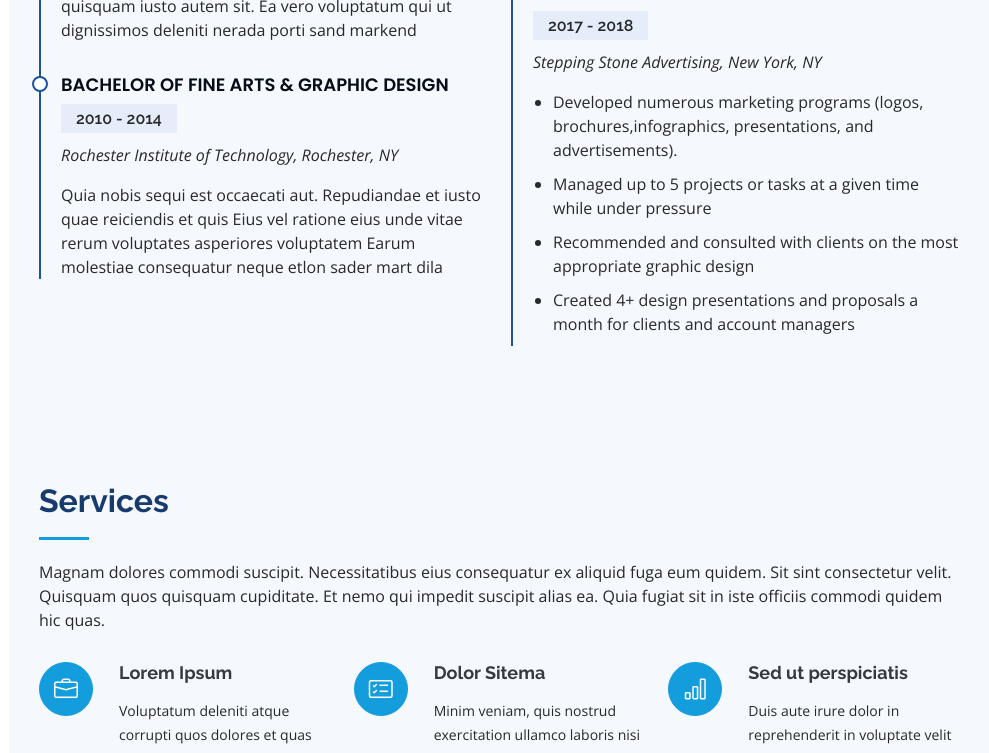
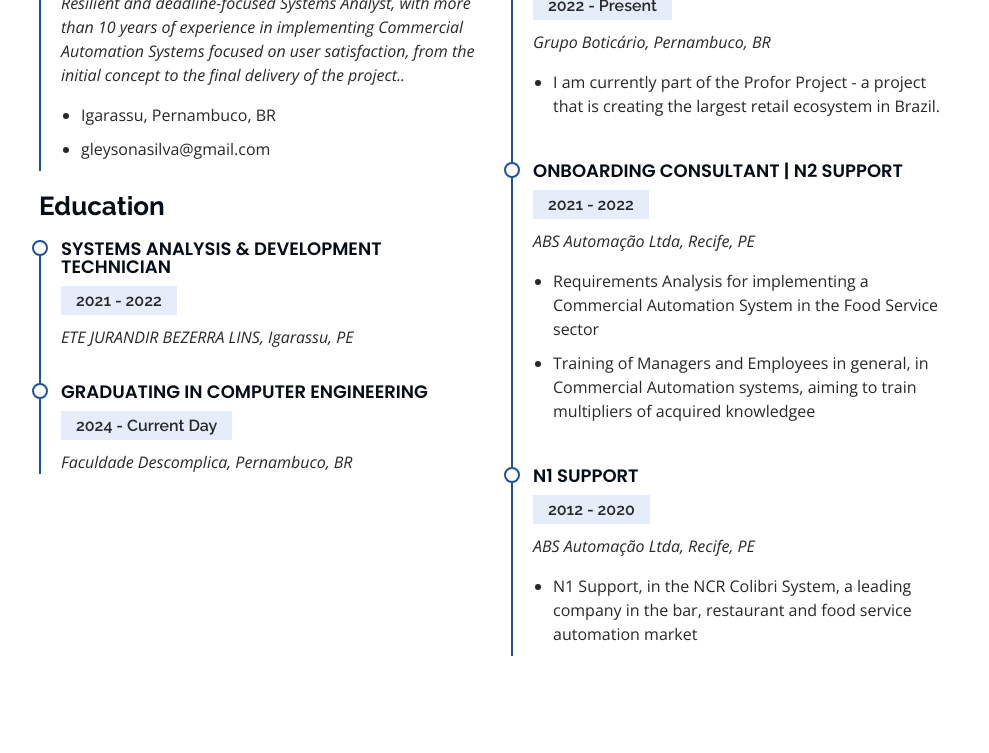
Before and after one commit to atnzpe/my_portifolio, a plain HTML site: page iPortfolio/index.html in a window 1280 px wide. Shown: the part 2047-2800 px from the top of the page, without its empty margins (291-1280 px from the left). Drawn offline with nearby package versions, Linux system fonts and the light colour scheme.

Commit message:
Atualiza arquivo index.html

```diff
--- a/iPortfolio/index.html
+++ b/iPortfolio/index.html
@@ -50,10 +50,12 @@
         <img src="assets/img/profile-img.jpg" alt="" class="img-fluid rounded-circle">
         <h1 class="text-light"><a href="index.html">Gleyson Atanázio</a></h1>
         <div class="social-links mt-3 text-center">
+          <!--
           <a href="#" class="twitter"><i class="bx bxl-twitter"></i></a>
           <a href="#" class="facebook"><i class="bx bxl-facebook"></i></a>
           <a href="#" class="instagram"><i class="bx bxl-instagram"></i></a>
           <a href="#" class="google-plus"><i class="bx bxl-skype"></i></a>
+          -->
           <a href="#" class="linkedin"><i class="bx bxl-linkedin"></i></a>
         </div>
       </div>
@@ -63,9 +65,11 @@
           <li><a href="#hero" class="nav-link scrollto active"><i class="bx bx-home"></i> <span>Home</span></a></li>
           <li><a href="#about" class="nav-link scrollto"><i class="bx bx-user"></i> <span>About</span></a></li>
           <li><a href="#resume" class="nav-link scrollto"><i class="bx bx-file-blank"></i> <span>Resume</span></a></li>
+          <!--
           <li><a href="#portfolio" class="nav-link scrollto"><i class="bx bx-book-content"></i>
               <span>Portfolio</span></a></li>
           <li><a href="#services" class="nav-link scrollto"><i class="bx bx-server"></i> <span>Services</span></a></li>
+          -->
           <li><a href="#contact" class="nav-link scrollto"><i class="bx bx-envelope"></i> <span>Contact</span></a></li>
         </ul>
       </nav><!-- .nav-menu -->
@@ -100,7 +104,7 @@
             <img src="assets/img/profile-img.jpg" class="img-fluid" alt="">
           </div>
           <div class="col-lg-8 pt-4 pt-lg-0 content" data-aos="fade-left">
-            <h3>Analista de Sistemas &amp; Resolvedor de Problemas.</h3>
+            <h3>Systems Analyst &amp; Problem Solver</h3>
             <p class="fst-italic">
             <p>Passionate about Family, Capoeira Angola and Technology.</p>
             <p>Resilient, committed and patient, always focused on results, seeking in a simple and objective way, to
@@ -139,8 +143,8 @@
 
 
     <!-- ======= Skills Section ======= -->
-    <!--
-    <section id="skills" class="skills ">
+
+    <section id="skills" class="skills section-bg">
       <div class="container">
 
         <div class="section-title">
@@ -154,27 +158,18 @@
           <div class="col-lg-6" data-aos="fade-up">
 
             <div class="progress">
-              <span class="skill">HTML <i class="val">100%</i></span>
-              <div class="progress-bar-wrap">
-                <div class="progress-bar" role="progressbar" aria-valuenow="100" aria-valuemin="0" aria-valuemax="100">
-                </div>
-              </div>
+              <span class="skill">Team work</span>
+
             </div>
 
             <div class="progress">
-              <span class="skill">CSS <i class="val">90%</i></span>
-              <div class="progress-bar-wrap">
-                <div class="progress-bar" role="progressbar" aria-valuenow="90" aria-valuemin="0" aria-valuemax="100">
-                </div>
-              </div>
+              <span class="skill">Analytical ability</span>
+
             </div>
 
             <div class="progress">
-              <span class="skill">JavaScript <i class="val">75%</i></span>
-              <div class="progress-bar-wrap">
-                <div class="progress-bar" role="progressbar" aria-valuenow="75" aria-valuemin="0" aria-valuemax="100">
-                </div>
-              </div>
+              <span class="skill">Training</span>
+
             </div>
 
           </div>
@@ -182,27 +177,13 @@
           <div class="col-lg-6" data-aos="fade-up" data-aos-delay="100">
 
             <div class="progress">
-              <span class="skill">PHP <i class="val">80%</i></span>
-              <div class="progress-bar-wrap">
-                <div class="progress-bar" role="progressbar" aria-valuenow="80" aria-valuemin="0" aria-valuemax="100">
-                </div>
-              </div>
+              <span class="skill">Customer service</span>
+
             </div>
 
             <div class="progress">
-              <span class="skill">WordPress/CMS <i class="val">90%</i></span>
-              <div class="progress-bar-wrap">
-                <div class="progress-bar" role="progressbar" aria-valuenow="90" aria-valuemin="0" aria-valuemax="100">
-                </div>
-              </div>
-            </div>
+              <span class="skill">Food service management</span>
 
-            <div class="progress">
-              <span class="skill">Photoshop <i class="val">55%</i></span>
-              <div class="progress-bar-wrap">
-                <div class="progress-bar" role="progressbar" aria-valuenow="55" aria-valuemin="0" aria-valuemax="100">
-                </div>
-              </div>
             </div>
 
           </div>
@@ -211,12 +192,12 @@
 
       </div>
     </section>
-  -->
+
     <!-- End Skills Section -->
 
 
     <!-- ======= Resume Section ======= -->
-    <section id="resume" class="resume section-bg">
+    <section id="resume" class="resume ">
       <div class="container">
 
         <div class="section-title">
@@ -242,47 +223,47 @@
 
             <h3 class="resume-title">Education</h3>
             <div class="resume-item">
-              <h4>Master of Fine Arts &amp; Graphic Design</h4>
-              <h5>2015 - 2016</h5>
-              <p><em>Rochester Institute of Technology, Rochester, NY</em></p>
-              <p>Qui deserunt veniam. Et sed aliquam labore tempore sed quisquam iusto autem sit. Ea vero voluptatum qui
-                ut dignissimos deleniti nerada porti sand markend</p>
+              <h4>Systems Analysis &amp; Development Technician</h4>
+              <h5>2021 - 2022</h5>
+              <p><em>ETE JURANDIR BEZERRA LINS, Igarassu, PE</em></p>
+
             </div>
             <div class="resume-item">
-              <h4>Bachelor of Fine Arts &amp; Graphic Design</h4>
-              <h5>2010 - 2014</h5>
-              <p><em>Rochester Institute of Technology, Rochester, NY</em></p>
-              <p>Quia nobis sequi est occaecati aut. Repudiandae et iusto quae reiciendis et quis Eius vel ratione eius
-                unde vitae rerum voluptates asperiores voluptatem Earum molestiae consequatur neque etlon sader mart
-                dila</p>
+              <h4>Graduating in Computer Engineering</h4>
+              <h5>2024 - Current Day</h5>
+              <p><em>Faculdade Descomplica, Pernambuco, BR</em></p>
+
             </div>
           </div>
           <div class="col-lg-6" data-aos="fade-up" data-aos-delay="100">
             <h3 class="resume-title">Professional Experience</h3>
             <div class="resume-item">
-              <h4>Senior graphic design specialist</h4>
-              <h5>2019 - Present</h5>
-              <p><em>Experion, New York, NY </em></p>
+              <h4>Software Deployment Assistant</h4>
+              <h5>2022 - Present</h5>
+              <p><em>Grupo Boticário, Pernambuco, BR </em></p>
               <ul>
-                <li>Lead in the design, development, and implementation of the graphic, layout, and production
-                  communication materials</li>
-                <li>Delegate tasks to the 7 members of the design team and provide counsel on all aspects of the
-                  project. </li>
-                <li>Supervise the assessment of all graphic materials in order to ensure quality and accuracy of the
-                  design</li>
-                <li>Oversee the efficient use of production project budgets ranging from $2,000 - $25,000</li>
+                <li>I am currently part of the Profor Project - a project that is creating the largest retail ecosystem
+                  in Brazil.</li>
               </ul>
             </div>
             <div class="resume-item">
-              <h4>Graphic design specialist</h4>
-              <h5>2017 - 2018</h5>
-              <p><em>Stepping Stone Advertising, New York, NY</em></p>
+              <h4>ONBOARDING CONSULTANT | N2 SUPPORT</h4>
+              <h5>2021 - 2022</h5>
+              <p><em>ABS Automação Ltda, Recife, PE</em></p>
               <ul>
-                <li>Developed numerous marketing programs (logos, brochures,infographics, presentations, and
-                  advertisements).</li>
-                <li>Managed up to 5 projects or tasks at a given time while under pressure</li>
-                <li>Recommended and consulted with clients on the most appropriate graphic design</li>
-                <li>Created 4+ design presentations and proposals a month for clients and account managers</li>
+                <li>Requirements Analysis for implementing a Commercial Automation System in the Food Service sector
+                </li>
+                <li>Training of Managers and Employees in general, in Commercial Automation systems, aiming to train
+                  multipliers of acquired knowledgee</li>
+              </ul>
+            </div>
+            <div class="resume-item">
+              <h4>N1 Support</h4>
+              <h5>2012 - 2020</h5>
+              <p><em>ABS Automação Ltda, Recife, PE</em></p>
+              <ul>
+                <li>N1 Support, in the NCR Colibri System, a leading company in the bar, restaurant and food service
+                  automation market</li>
               </ul>
             </div>
           </div>
@@ -293,7 +274,9 @@
 
 
 
+
     <!-- ======= Services Section ======= -->
+    <!--
     <section id="services" class="services section-bg">
       <div class="container">
 
@@ -344,7 +327,10 @@
         </div>
 
       </div>
-    </section><!-- End Services Section -->
+    </section>
+  -->
+    <!-- End Services Section -->
+
 
 
 
@@ -352,11 +338,13 @@
     <section id="contact" class="contact">
       <div class="container">
 
-        <div class="section-title">
+        <div class="section-title section-bg">
           <h2>Contact</h2>
+          <!--
           <p>Magnam dolores commodi suscipit. Necessitatibus eius consequatur ex aliquid fuga eum quidem. Sit sint
             consectetur velit. Quisquam quos quisquam cupiditate. Et nemo qui impedit suscipit alias ea. Quia fugiat sit
             in iste officiis commodi quidem hic quas.</p>
+          -->
         </div>
 
         <div class="row" data-aos="fade-in">
@@ -366,24 +354,25 @@
               <div class="address">
                 <i class="bi bi-geo-alt"></i>
                 <h4>Location:</h4>
-                <p>A108 Adam Street, New York, NY 535022</p>
+                <p>Igarassu, Pernambuco, Brazil</p>
               </div>
 
               <div class="email">
                 <i class="bi bi-envelope"></i>
                 <h4>Email:</h4>
-                <p>info@example.com</p>
+                <p>gleysonasilva@gmail.com</p>
               </div>
 
               <div class="phone">
                 <i class="bi bi-phone"></i>
                 <h4>Call:</h4>
-                <p>+1 5589 55488 55s</p>
+                <p>+55 81 9 85391078</p>
               </div>
 
               <iframe
-                src="https://www.google.com/maps/embed?pb=!1m14!1m8!1m3!1d12097.433213460943!2d-74.0062269!3d40.7101282!3m2!1i1024!2i768!4f13.1!3m3!1m2!1s0x0%3A0xb89d1fe6bc499443!2sDowntown+Conference+Center!5e0!3m2!1smk!2sbg!4v1539943755621"
+                src="https://www.google.com/maps/embed?pb=!1m18!1m12!1m3!1d49982.10879587701!2d-34.8926095!3d-7.8471753500000005!2m3!1f0!2f0!3f0!3m2!1i1024!2i768!4f13.1!3m3!1m2!1s0x7ab6ace8ae386b3%3A0xe4bf3f7928d2800b!2sIgarassu%2C%20PE!5e1!3m2!1spt-BR!2sbr!4v1709151113699!5m2!1spt-BR!2sbr"
                 frameborder="0" style="border:0; width: 100%; height: 290px;" allowfullscreen></iframe>
+
             </div>
 
           </div>
```
